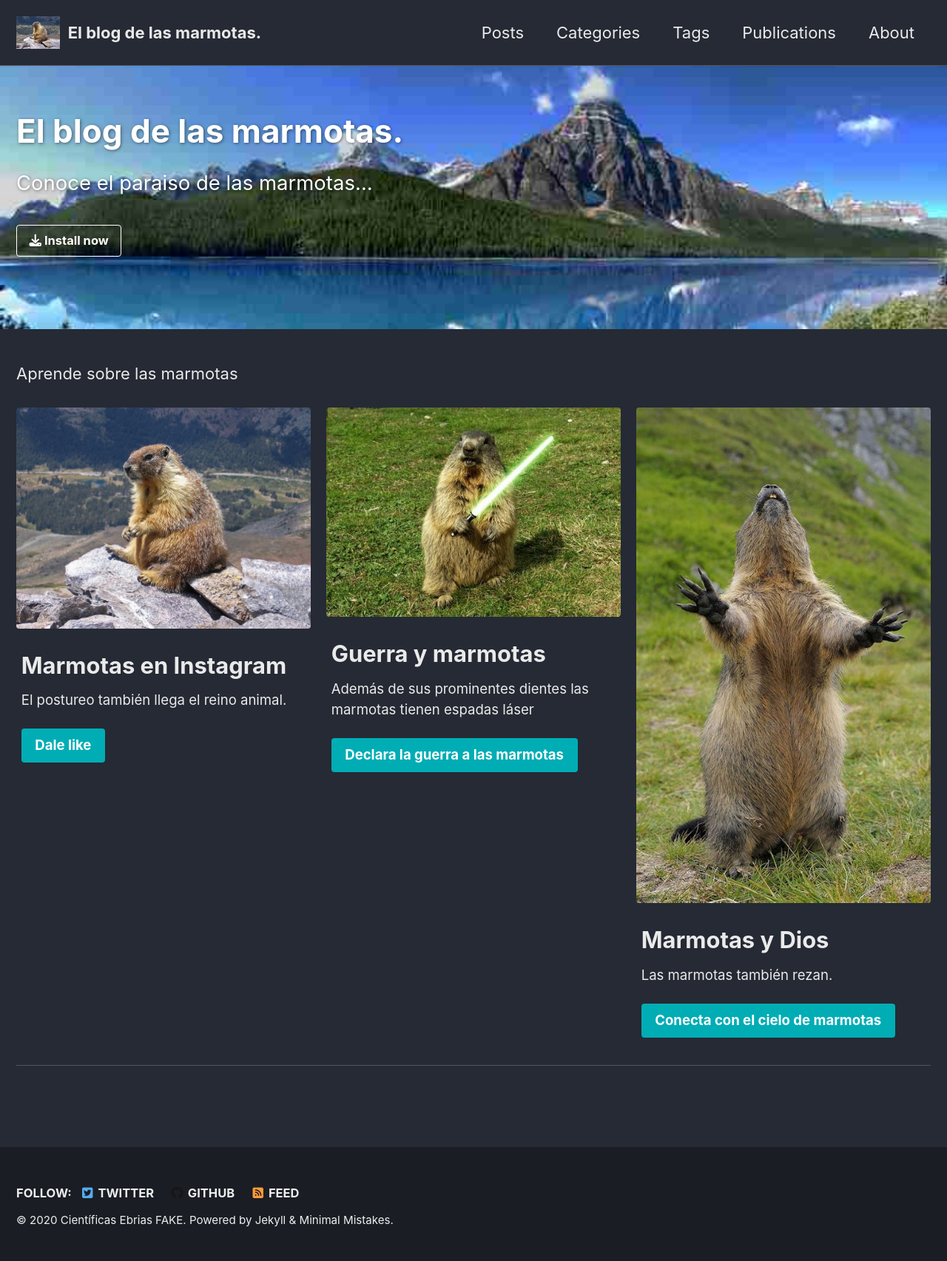
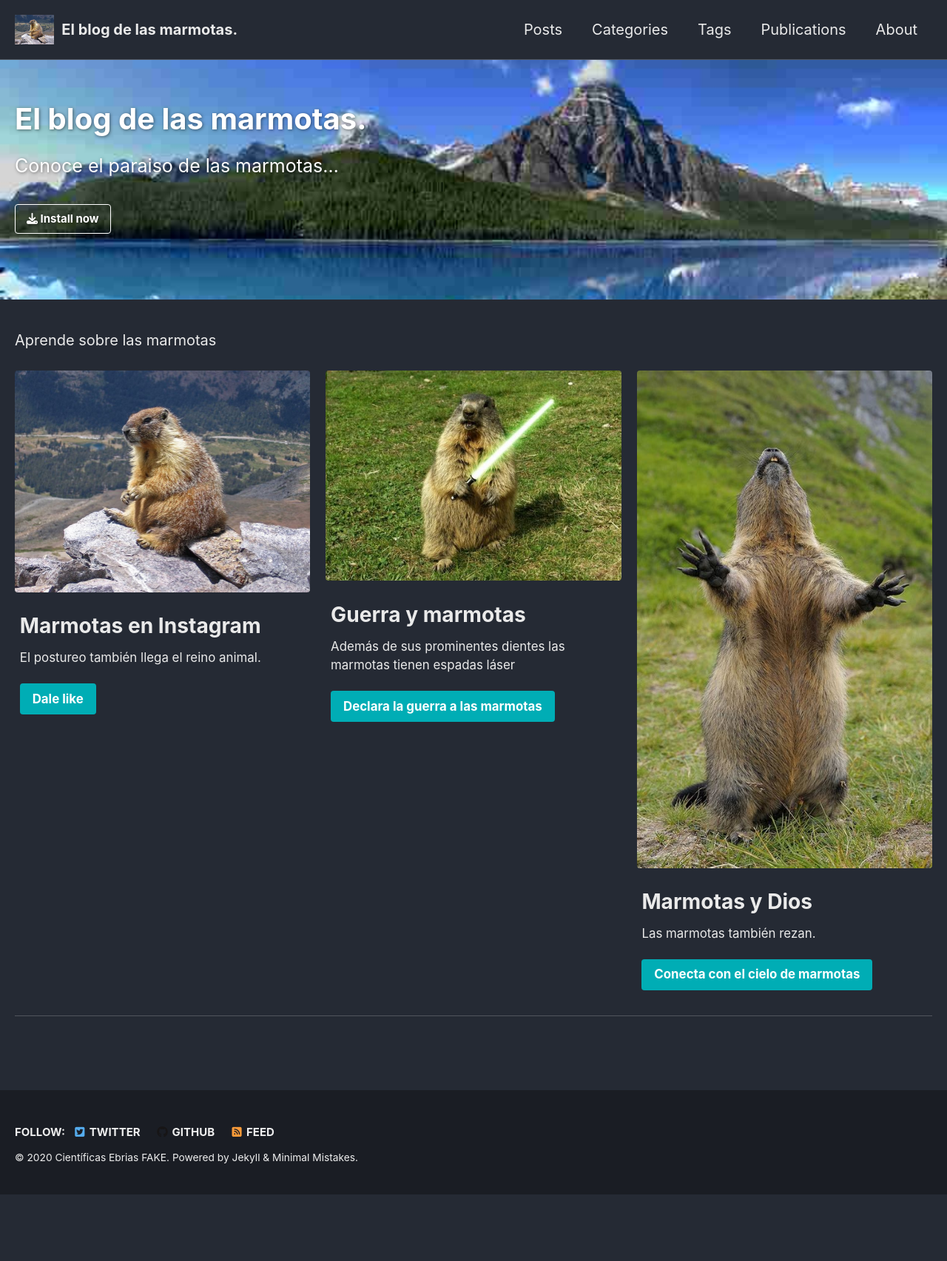
Before and after one commit to JuditSastre/test_blog, a Jekyll site: the page built from _pages/home.md, in a window 1280 px wide. Shown: the whole page at 74% size. Built offline with Jekyll 4.4.1, drawn with Linux system fonts in a browser that asks for light colours; cached includes are drawn as plain includes; nearby versions of some CDN libraries; after the commit the page ends 1615 px from its top, so only the background shows below that.

Commit message:
Update main.scss

```diff
--- a/assets/css/main.scss
+++ b/assets/css/main.scss
@@ -6,3 +6,19 @@
 
 @import "minimal-mistakes/skins/{{ site.minimal_mistakes_skin | default: 'default' }}"; // skin
 @import "minimal-mistakes"; // main partials
+
+html {
+  font-size: 12px; // change to whatever
+
+  @include breakpoint($medium) {
+    font-size: 14px; // change to whatever
+  }
+
+  @include breakpoint($large) {
+    font-size: 18px; // change to whatever
+  }
+
+  @include breakpoint($x-large) {
+    font-size: 20px; // change to whatever
+  }
+}
```
